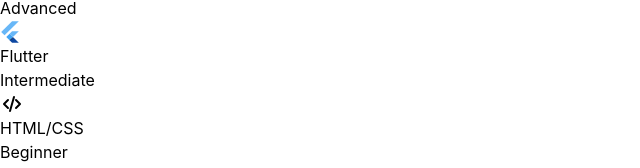
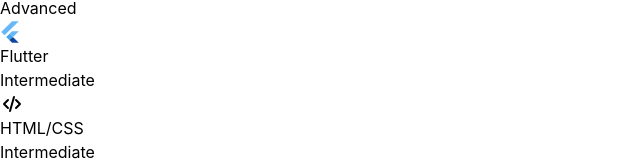
Before and after one commit to rasyiqal/portfolio, a website: page index.html in a window 1280 px wide. Shown: the part 1456-1624 px from the top of the page, 0-640 px from the left. Drawn offline with nearby package versions, Linux system fonts and the light colour scheme.

Commit message:
update konten

```diff
--- a/index.html
+++ b/index.html
@@ -127,7 +127,7 @@
                         </div>
                         <div class="ml-4">
                             <p class="font-bold text-sm">HTML/CSS</p>
-                            <p class="text-slate-500 text-xs">Beginner</p>
+                            <p class="text-slate-500 text-xs">Intermediate</p>
                         </div>
                     </div>
                 </div>
@@ -154,7 +154,7 @@
                         </div>
                         <div class="ml-4">
                             <p class="font-bold text-sm">Tailwind</p>
-                            <p class="text-slate-500 text-xs">Beginner</p>
+                            <p class="text-slate-500 text-xs">Intermediate</p>
                         </div>
                     </div>
                 </div>
```
